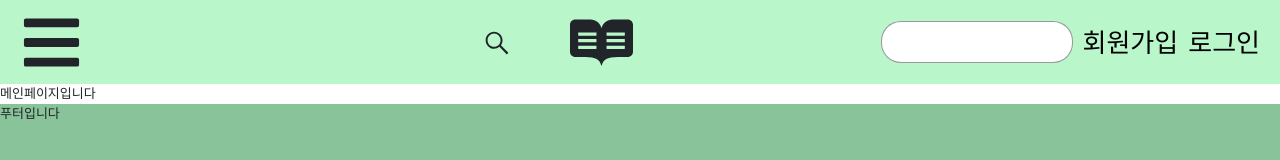
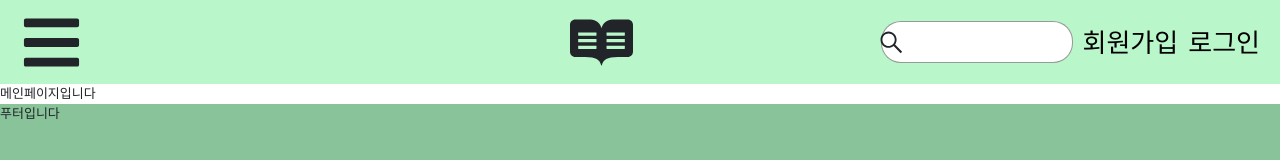
Before and after one commit to codestates-seb/seb40_main_031, a React (Create React App) app in the folder client/: page / in a window 1280 px wide. Shown: the top 160 px of the page. Built offline with nearby package versions, Linux system fonts and the light colour scheme.

Commit message:
🛠Fix:검색창 아이콘 버그수정

```diff
--- a/client/src/components/@common/SearchBar/SearchBar.jsx
+++ b/client/src/components/@common/SearchBar/SearchBar.jsx
@@ -1,15 +1,23 @@
-import React from "react";
-import * as S from "./SearchBar.style"
+import React from 'react';
+import { FaSistrix } from 'react-icons/fa';
+import * as S from './SearchBar.style';
 
-import {FaSistrix}  from "react-icons/fa";
+const SearchBar = () => {
+  return (
+    <S.Wrap>
+      <S.SearchContainer>
+        <S.Input type='text' action='submit' name='searchbar' />
+        <FaSistrix
+          style={{
+            position: 'absolute',
+            top: '20%',
+            right: '88%',
+            fontSize: '1.9em',
+          }}
+        />
+      </S.SearchContainer>
+    </S.Wrap>
+  );
+};
 
-const SearchBar = () =>{
-    return(
-    <S.Wrap>
-        <FaSistrix className="logo" style={{fontSize:"2em",position:"absolute",top:30,right:770}}/>
-      <S.Input />
-    </S.Wrap>
-    )
-}
-
-export default SearchBar
+export default SearchBar;
--- a/client/src/components/@common/SearchBar/SearchBar.style.js
+++ b/client/src/components/@common/SearchBar/SearchBar.style.js
@@ -1,24 +1,23 @@
-import styled from "styled-components";
-import { Theme } from "../../../style";
+import styled from 'styled-components';
+import { Theme } from '../../../style';
 
-
-const Wrap = styled.div`
-`
+const Wrap = styled.div``;
 
 const Input = styled.input`
-border:1px solid rgba(0,0,0,0.4);
-border-radius: 20px;
-padding:10px 10px 10px 45px;
-width: 15vw;
+  border: 1px solid rgba(0, 0, 0, 0.4);
+  border-radius: 20px;
+  padding: 10px 10px 10px 45px;
+  width: 15vw;
+  position: relative;
+  &:hover {
+    border: 1px solid ${Theme.PRIMARY.GREEN_DARK};
+  }
+  &:focus {
+    outline: rgba(0, 0, 0, 0.4);
+  }
+`;
 
-&:hover{
-    border:1px solid ${Theme.PRIMARY.GREEN_DARK}
-}
-&:focus{
-    outline: rgba(0,0,0,0.4);
-}
-`
-
-
-
-export {Wrap, Input}
+const SearchContainer = styled.div`
+  position: relative;
+`;
+export { Wrap, Input, SearchContainer };
```
